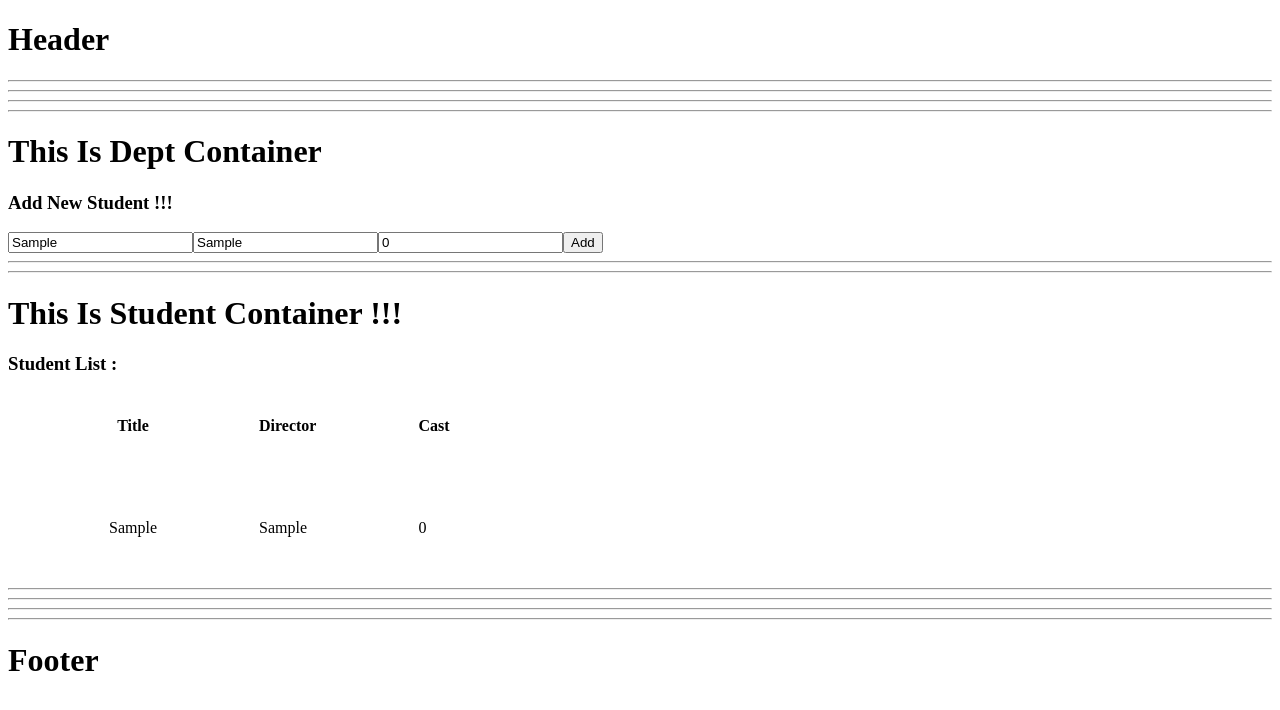
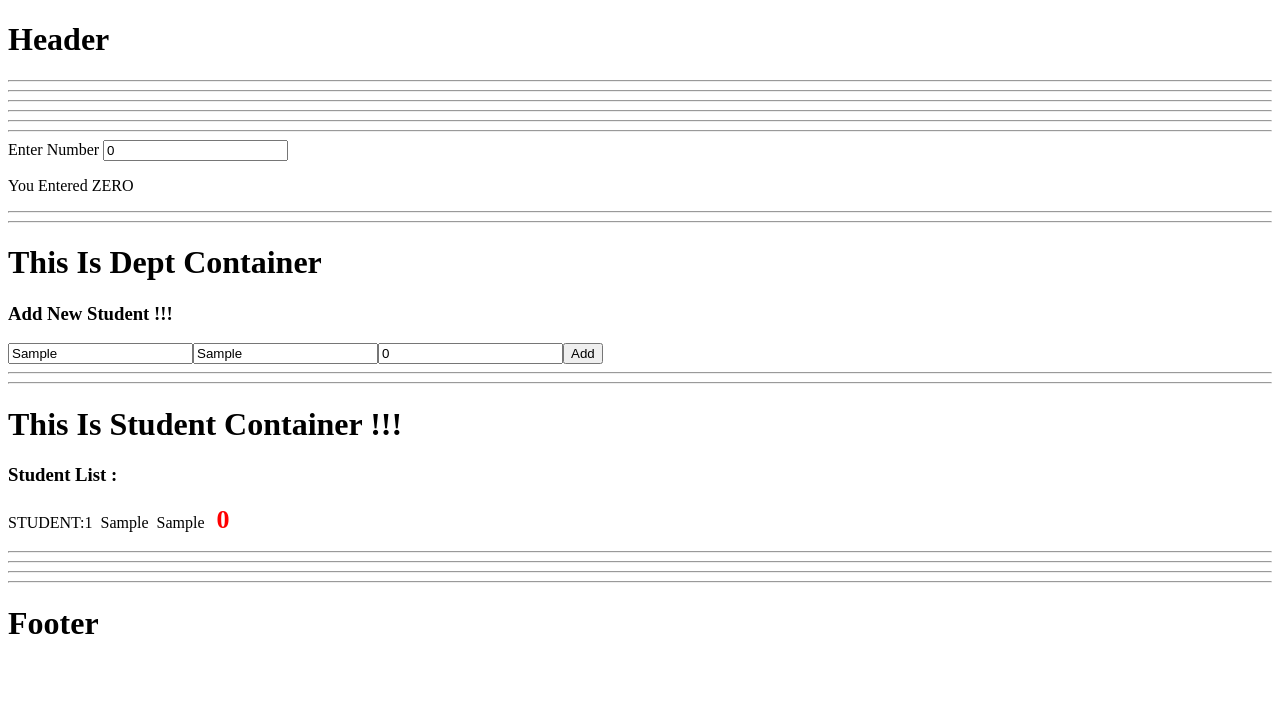
Before and after one commit to vinoddsce/rashmi-col-mgmt, an Angular app: page / in a window 1280 px wide. Both pictures are taken after typing "Sample", "Sample" into the empty fields and a click on the button "Add". Shown: the top 710 px of the page. Built offline with nearby package versions, Linux system fonts and the light colour scheme.

Commit message:
attr directives

```diff
--- a/src/app/components/home/home.component.html
+++ b/src/app/components/home/home.component.html
@@ -1,3 +1,25 @@
+<hr />
+<hr />
+
+Enter Number <input type="text" [(ngModel)]="num" />
+
+<div [ngSwitch]="num">
+  <p *ngSwitchCase="0">
+    You Entered ZERO
+  </p>
+  <p *ngSwitchCase="1">
+    You Entered ONE
+  </p>
+  <p *ngSwitchDefault>
+    You Entered Nothing
+  </p>
+</div>
+
+
+
+<hr />
+<hr />
+
 <app-dept-container (newStudentEvent)="newStudent($event)"></app-dept-container>
 
 <hr />
--- a/src/app/components/home/home.component.ts
+++ b/src/app/components/home/home.component.ts
@@ -1,4 +1,5 @@
 import { Component, Input, EventEmitter, Output } from '@angular/core';
+import Student from 'src/app/model/student';
 
 @Component({
   selector: 'app-home',
@@ -7,10 +8,13 @@ import { Component, Input, EventEmitter, Output } from '@angular/core';
 })
 export class HomeComponent {
 
-  students: { name: string, course: string, fees: number }[] = [];
+  students: Student[] = [];
+
+  num: number = 0;
 
   newStudent(data: { name: string, course: string, fees: number }): void {
-    this.students.push(data);
+    let s = new Student(this.students.length + 1 + "", data.name, data.course, data.fees);
+    this.students.push(s);
     console.log("students: ", this.students);
   }
 }
--- a/src/app/components/students/student-list/student-list.component.html
+++ b/src/app/components/students/student-list/student-list.component.html
@@ -4,24 +4,32 @@
 </div>
 
 <h3 *ngIf="students.length > 0">Student List : </h3>
-<table class='table'>
+<!-- <table class='table'>
                   <thead>
                         <tr>
+      <th>ID</th>
                               <th>Title</th>
                               <th>Director</th>
                               <th>Cast</th>
 
-                          </tr>
+
+    </tr>
                     </thead>
                   <tbody>
                         <tr *ngFor="let std of students;">
+                              <td>{{std._id}}</td>
                               <td>{{std.name}}</td>
                               <td>{{std.course}}</td>
                               <td>{{std.fees}}</td>
                           </tr>
                     </tbody>
-              </table>
+              </table> -->
 
-<!-- <p *ngFor="let std of students;">
-  <span>{{std.name}}</span>&nbsp;&nbsp;<span>{{std.course}}</span>&nbsp;&nbsp;<span>{{std.fees}}</span>
+<!-- <p *ngFor="let std of students; let i = index">
+  <span>ROW:
+    {{i}}</span>&nbsp;&nbsp;<span>{{std._id}}</span>&nbsp;&nbsp;<span>{{std.name}}</span>&nbsp;&nbsp;<span>{{std.course}}</span>&nbsp;&nbsp;<span>{{std.fees}}</span>
 </p> -->
+
+
+<app-student *ngFor="let std of students; let i = index" [s]="std">
+</app-student>
--- a/src/app/components/students/student-list/student-list.component.ts
+++ b/src/app/components/students/student-list/student-list.component.ts
@@ -1,4 +1,5 @@
 import { Component, Input } from '@angular/core';
+import Student from 'src/app/model/student';
 
 @Component({
   selector: 'app-student-list',
@@ -7,8 +8,9 @@ import { Component, Input } from '@angular/core';
 })
 export class StudentListComponent {
 
-  @Input() students: { name: string, course: string, fees: number }[] = [];
+  @Input() students: Student[] = [];
 
   isStudentAdded: boolean = true;
 
+
 }
--- a/src/app/components/students/student/student.component.css
+++ b/src/app/components/students/student/student.component.css
@@ -0,0 +1,7 @@
+.below50 {
+  color: red !important;
+}
+
+.above50 {
+  color: green !important;
+}
--- a/src/app/components/students/student/student.component.html
+++ b/src/app/components/students/student/student.component.html
@@ -1 +1,6 @@
-<p>student works!</p>
+<p>
+  <span>STUDENT:{{s._id}}</span>&nbsp;&nbsp;<span>{{s.name}}</span>&nbsp;&nbsp;<span>{{s.course}}</span>&nbsp;&nbsp;
+  <!-- <span style="font-weight: bold; color: green;" [ngClass]="{below50: s.fees <= 50}">{{s.fees}}</span> -->
+  <span [ngStyle]="{'font-size': '26px', 'font-weight': 'bold', 'color': 'green'}"
+    [ngClass]="{below50: s.fees <= 50}">{{s.fees}}</span>
+</p>
--- a/src/app/components/students/student/student.component.ts
+++ b/src/app/components/students/student/student.component.ts
@@ -1,15 +1,26 @@
-import { Component, OnInit } from '@angular/core';
+import { Component, OnInit, Input } from '@angular/core';
+import Student from 'src/app/model/student';
 
 @Component({
   selector: 'app-student',
   templateUrl: './student.component.html',
   styleUrls: ['./student.component.css']
 })
-export class StudentComponent implements OnInit {
+export class StudentComponent {
 
-  constructor() { }
+  // @Input() _id: string;
+  // @Input() name: string;
+  // @Input() course: string;
+  // @Input() fees: number;
 
-  ngOnInit() {
+  @Input() s: Student;
+
+  getClass() {
+    if (this.s.getFees() <= 50) {
+      return true;
+    } else {
+      return false;
+    }
   }
 
 }
--- a/src/app/components/students/students-container/students-container.component.ts
+++ b/src/app/components/students/students-container/students-container.component.ts
@@ -1,4 +1,5 @@
 import { Component, Input } from '@angular/core';
+import Student from 'src/app/model/student';
 
 @Component({
   selector: 'app-students-container',
@@ -7,7 +8,7 @@ import { Component, Input } from '@angular/core';
 })
 export class StudentsContainerComponent {
 
-  @Input() students: { name: string, course: string, fees: number }[] = [];
+  @Input() students: Student[] = [];
 
 
 }
--- a/src/app/model/student.ts
+++ b/src/app/model/student.ts
@@ -1,13 +1,13 @@
 export default class Student {
 
-  private name: string;
-  private course: string;
-  private fees: number;
-
-  constructor(name: string, course: string, fees: number) {
+  constructor(private _id: string, private name: string, private course: string, private fees: number) {
+    this._id = _id;
     this.name = name;
     this.course = course;
     this.fees = fees;
   }
 
+  getFees() {
+    return this.fees;
+  }
 }
```
